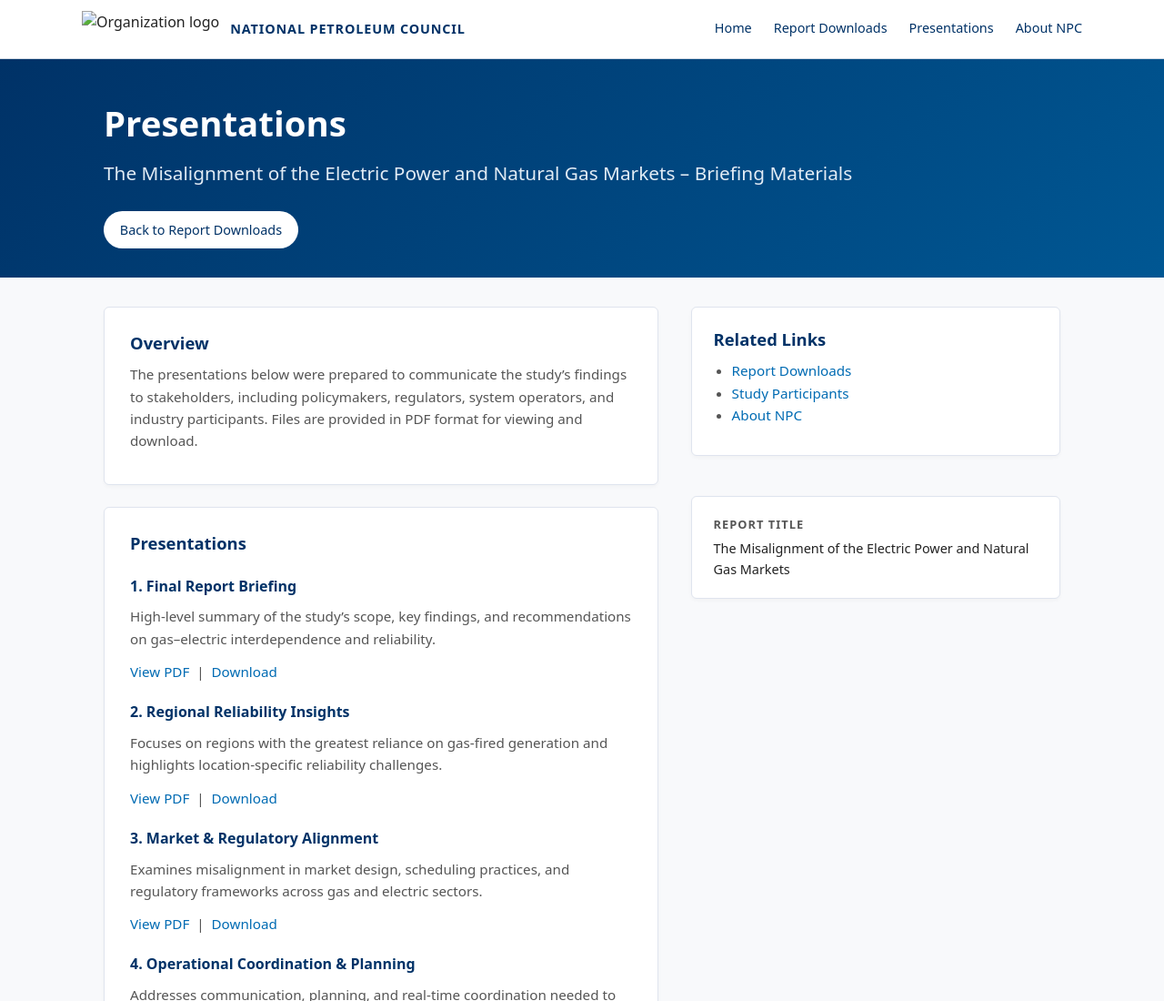
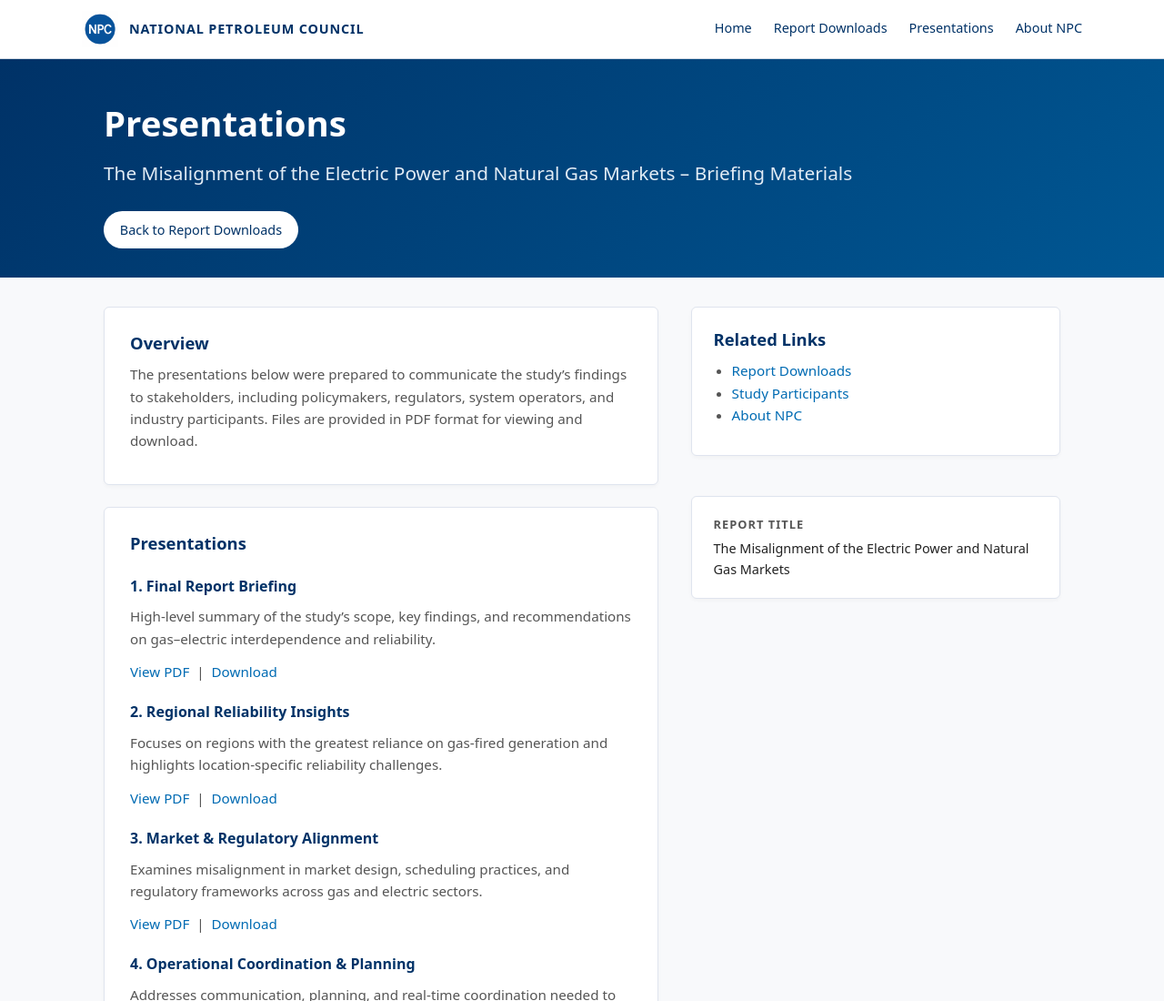
Before and after one commit to NPC-Beach-711/GE1, a plain HTML site: page presentations.html in a window 1280 px wide. Shown: the top 1100 px of the page at 91% size. Drawn offline with Linux system fonts and the light colour scheme.

Commit message:
Update presentations.html

```diff
--- a/presentations.html
+++ b/presentations.html
@@ -12,7 +12,7 @@
     <header>
       <div class="container header-inner">
         <div class="logo-wrap">
-          <img src="logo-placeholder.png" alt="Organization logo" />
+<img src="NPC_Logo.png" alt="National Petroleum Council logo" />
           <div class="site-title">National Petroleum Council</div>
         </div>
 
```
